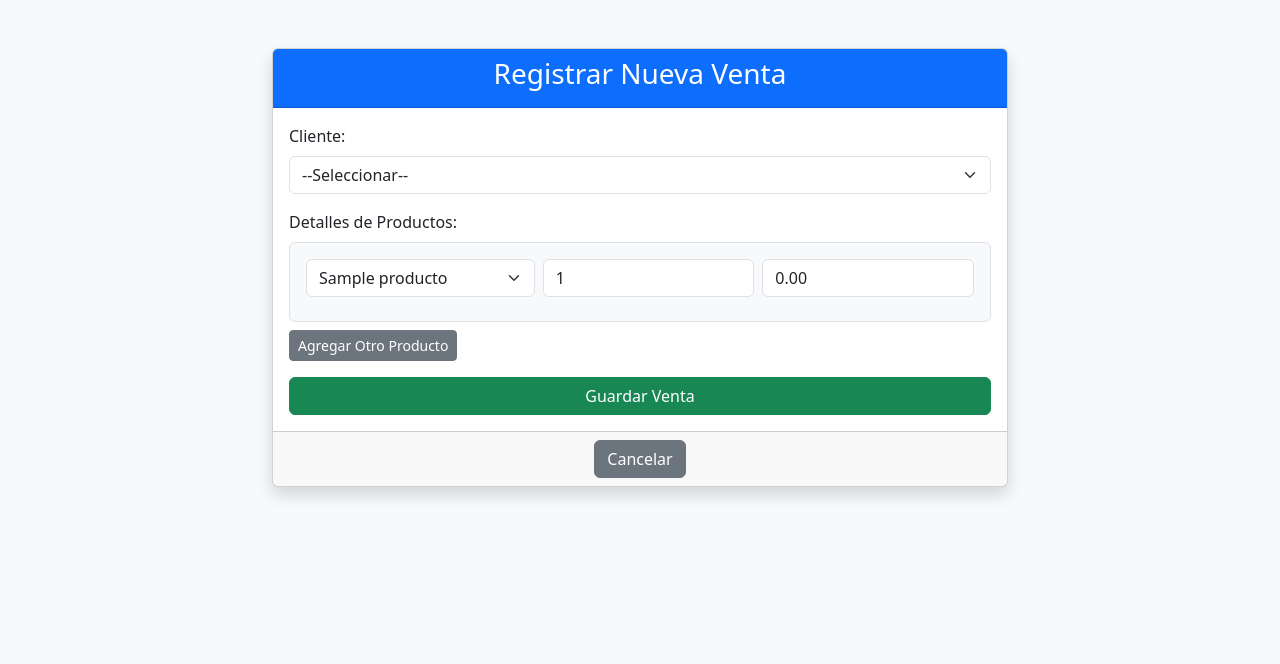
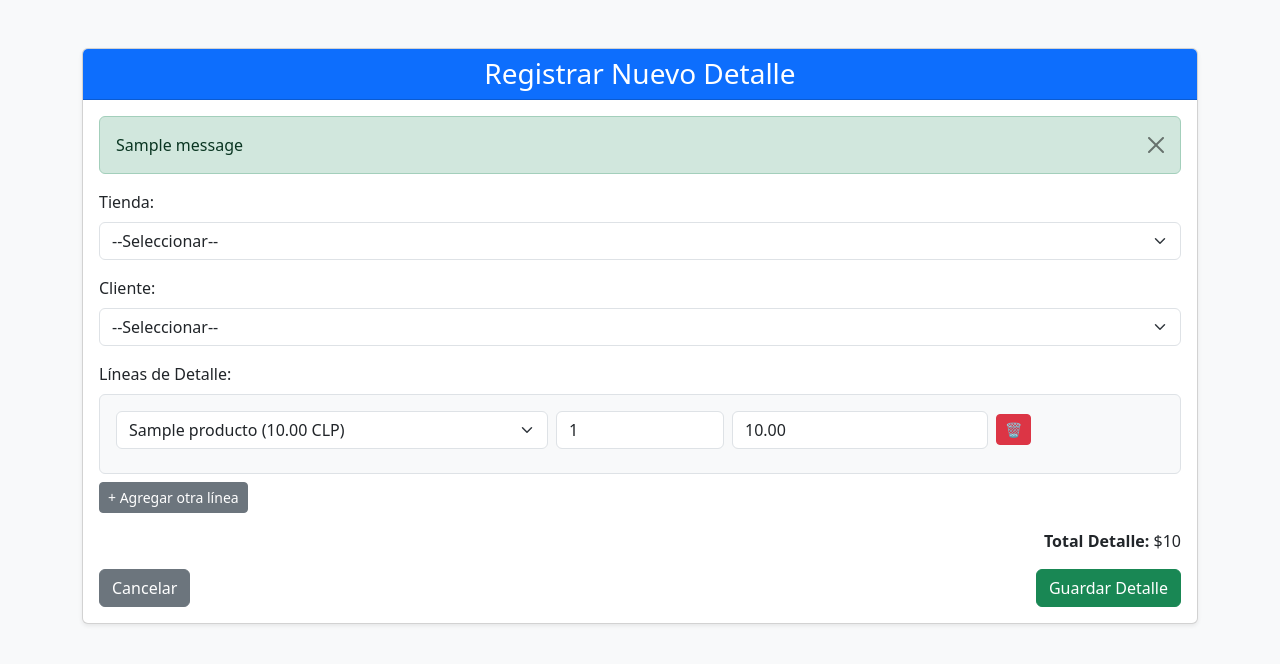
Before and after one commit to Js587fast/TAREA_SEMANA_7_INVENTARIO, a Flask app: page /detalle/nuevo in a window 1280 px wide. Shown: the top 664 px of the page. Run offline with Flask 3, Linux system fonts and the light colour scheme; the visitor is signed in with stand-in values (Sample User, id 1); tables that the repository leaves empty hold one stand-in row (values such as "Sample post"); one stand-in notice (Sample message) is shown.

Commit message:
Actualizacion del proyecto

```diff
--- a/app.py
+++ b/app.py
@@ -1,4 +1,5 @@
 from flask import Flask, redirect, url_for, session, render_template
+from datetime import timedelta
 from extensions import db
 from models import Proveedor, Producto, Cliente, Tienda, Inventario, Venta, DetalleVenta, Usuario
 
@@ -17,6 +18,14 @@
 app.secret_key = "supersecretkey123"
 app.config['SQLALCHEMY_DATABASE_URI'] = 'mysql+pymysql://root:@localhost/inventario_pymes'
 app.config['SQLALCHEMY_TRACK_MODIFICATIONS'] = False
+
+# Tiempo máximo de inactividad antes de cerrar sesión
+app.permanent_session_lifetime = timedelta(minutes=5)
+
+@app.before_request
+def make_session_permanent():
+    # Cada request renueva el tiempo de sesión
+    session.permanent = True
 
 # Inicializar DB
 db.init_app(app)
@@ -68,5 +77,5 @@
 
 if __name__ == "__main__":
     with app.app_context():
-        db.create_all()  # Cumple la funcion de crear tablas si no existen
+        db.create_all()  # Crea tablas si no existen
     app.run(debug=True)
--- a/routes/detalle.py
+++ b/routes/detalle.py
@@ -1,11 +1,17 @@
+# inventario_pymes/routes/detalle.py
 from flask import Blueprint, render_template, request, redirect, url_for, session, flash
-from models import db, DetalleVenta, Venta, Producto
+from models import db, DetalleVenta, Venta, Producto, Cliente, Tienda
+from functools import wraps
 
+# -------------------------------
+# BLUEPRINT DETALLE
+# -------------------------------
 detalle_bp = Blueprint('detalle', __name__, url_prefix='/detalle')
 
-# ---- Decorador login ----
+# -------------------------------
+# DECORADOR LOGIN
+# -------------------------------
 def login_required(f):
-    from functools import wraps
     @wraps(f)
     def decorated_function(*args, **kwargs):
         if "user_id" not in session:
@@ -14,42 +20,82 @@
     return decorated_function
 
 # -------------------------------
-# NUEVO DETALLE
+# NUEVO DETALLE (crea venta y detalle juntos)
 # -------------------------------
 @detalle_bp.route("/nuevo", methods=["GET", "POST"])
 @login_required
 def nuevo_detalle():
-    ventas = Venta.query.all()
+    clientes = Cliente.query.all()
     productos = Producto.query.all()
+    tiendas = Tienda.query.all()  # 👈 importante: traer tiendas
 
     if request.method == "POST":
-        id_venta = int(request.form["id_venta"])
-        id_producto = int(request.form["id_producto"])
-        cantidad = int(request.form["cantidad"])
+        try:
+            id_cliente = int(request.form["id_cliente"])
+            id_tienda = int(request.form["id_tienda"])  # 👈 ahora pedimos la tienda
 
-        # Calcular subtotal en el servidor (seguro)
-        producto = Producto.query.get(id_producto)
-        if not producto:
-            flash("Producto no encontrado", "danger")
+            # Crear venta nueva para el cliente y la tienda
+            venta = Venta(id_cliente=id_cliente, id_tienda=id_tienda, total=0)
+            db.session.add(venta)
+            db.session.flush()  # obtener id_venta antes de commit
+
+            # Procesar detalles dinámicos enviados por el formulario
+            detalles = {}
+            for key, value in request.form.items():
+                if key.startswith("detalles"):
+                    # ejemplo key = detalles[0][id_producto]
+                    parts = key.strip("]").split("[")
+                    idx = parts[1]
+                    campo = parts[2]
+                    detalles.setdefault(idx, {})[campo] = value
+
+            total_venta = 0
+            for d in detalles.values():
+                id_producto = int(d["id_producto"])
+                cantidad = int(d["cantidad"])
+                precio_unitario = float(d["precio_unitario"])
+
+                producto = Producto.query.get_or_404(id_producto)
+
+                # Validar stock
+                if producto.stock < cantidad:
+                    flash(f"Stock insuficiente para {producto.nombre}", "danger")
+                    db.session.rollback()
+                    return redirect(url_for("detalle.nuevo_detalle"))
+
+                subtotal = precio_unitario * cantidad
+                total_venta += subtotal
+
+                # Crear detalle
+                detalle = DetalleVenta(
+                    id_venta=venta.id_venta,
+                    id_producto=id_producto,
+                    cantidad=cantidad,
+                    subtotal=subtotal
+                )
+                db.session.add(detalle)
+
+                # Actualizar stock
+                producto.stock -= cantidad
+
+            # Guardar total de la venta
+            venta.total = total_venta
+
+            db.session.commit()
+            flash("Venta y detalles registrados correctamente ✅", "success")
+            return redirect(url_for("dashboard"))
+
+        except Exception as e:
+            db.session.rollback()
+            flash(f"Error al guardar detalle: {str(e)}", "danger")
             return redirect(url_for("detalle.nuevo_detalle"))
-        subtotal = producto.precio * cantidad
 
-        # Crear detalle
-        d = DetalleVenta(id_venta=id_venta, id_producto=id_producto, cantidad=cantidad, subtotal=subtotal)
-        db.session.add(d)
-
-        # Actualizar stock
-        producto.stock -= cantidad
-
-        # Recalcular total de la venta
-        venta = Venta.query.get(id_venta)
-        venta.total = sum(det.subtotal for det in venta.detalles)
-
-        db.session.commit()
-        flash("Detalle agregado y total actualizado", "success")
-        return redirect(url_for("dashboard"))
-
-    return render_template("nuevo_detalle.html", ventas=ventas, productos=productos)
+    return render_template(
+        "nuevo_detalle.html",
+        clientes=clientes,
+        productos=productos,
+        tiendas=tiendas
+    )
 
 # -------------------------------
 # EDITAR DETALLE
@@ -57,57 +103,73 @@
 @detalle_bp.route("/editar/<int:id_detalle>", methods=["GET", "POST"])
 @login_required
 def editar_detalle(id_detalle):
-    d = DetalleVenta.query.get_or_404(id_detalle)
+    detalle = DetalleVenta.query.get_or_404(id_detalle)
     ventas = Venta.query.all()
     productos = Producto.query.all()
 
     if request.method == "POST":
-        id_venta = int(request.form["id_venta"])
-        id_producto = int(request.form["id_producto"])
-        cantidad = int(request.form["cantidad"])
+        try:
+            id_venta = int(request.form["id_venta"])
+            id_producto = int(request.form["id_producto"])
+            cantidad_nueva = int(request.form["cantidad"])
 
-        producto = Producto.query.get(id_producto)
-        if not producto:
-            flash("Producto no encontrado", "danger")
+            producto = Producto.query.get_or_404(id_producto)
+
+            # Validar stock considerando diferencia
+            diferencia = cantidad_nueva - detalle.cantidad
+            if diferencia > 0 and producto.stock < diferencia:
+                flash(f"No hay stock suficiente para aumentar a {cantidad_nueva} unidades.", "danger")
+                return redirect(url_for("detalle.editar_detalle", id_detalle=id_detalle))
+
+            # Ajustar stock
+            producto.stock -= diferencia
+
+            # Actualizar detalle
+            detalle.id_venta = id_venta
+            detalle.id_producto = id_producto
+            detalle.cantidad = cantidad_nueva
+            detalle.subtotal = float(producto.precio) * cantidad_nueva
+
+            # Recalcular total venta
+            venta = Venta.query.get_or_404(id_venta)
+            venta.total = sum(d.subtotal for d in venta.detalles)
+
+            db.session.commit()
+            flash("Detalle actualizado correctamente ✅", "success")
+            return redirect(url_for("dashboard"))
+
+        except Exception as e:
+            db.session.rollback()
+            flash(f"Error al actualizar el detalle: {str(e)}", "danger")
             return redirect(url_for("detalle.editar_detalle", id_detalle=id_detalle))
 
-        # Si se cambia la cantidad, se actualiza stock correctamente
-        diferencia = cantidad - d.cantidad
-        producto.stock -= diferencia
-
-        # Recalcular subtotal
-        d.id_venta = id_venta
-        d.id_producto = id_producto
-        d.cantidad = cantidad
-        d.subtotal = producto.precio * cantidad
-
-        # Recalcular total de la venta
-        venta = Venta.query.get(id_venta)
-        venta.total = sum(det.subtotal for det in venta.detalles)
-
-        db.session.commit()
-        flash("Detalle actualizado y total recalculado", "success")
-        return redirect(url_for("dashboard"))
-
-    return render_template("editar_detalle.html", detalle=d, ventas=ventas, productos=productos)
+    return render_template(
+        "editar_detalle.html",
+        detalle=detalle,
+        ventas=ventas,
+        productos=productos
+    )
 
 # -------------------------------
 # ELIMINAR DETALLE
 # -------------------------------
-@detalle_bp.route("/eliminar/<int:id_detalle>")
+@detalle_bp.route("/eliminar/<int:id_detalle>", methods=["POST"])
 @login_required
 def eliminar_detalle(id_detalle):
-    d = DetalleVenta.query.get_or_404(id_detalle)
-    id_venta = d.id_venta
+    detalle = DetalleVenta.query.get_or_404(id_detalle)
+    venta = detalle.venta  # venta asociada
 
-    db.session.delete(d)
+    # Devolver stock
+    producto = detalle.producto
+    producto.stock += detalle.cantidad
+
+    # Borrar detalle
+    db.session.delete(detalle)
     db.session.commit()
 
-    # Recalcular total de la venta luego de eliminar
-    venta = Venta.query.get(id_venta)
-    if venta:
-        venta.total = sum(det.subtotal for det in venta.detalles)
-        db.session.commit()
+    # Recalcular total de la venta
+    venta.total = sum(d.subtotal for d in venta.detalles)
+    db.session.commit()
 
-    flash("Detalle eliminado y total actualizado", "success")
+    flash("Detalle eliminado y stock devuelto correctamente ✅", "success")
     return redirect(url_for("dashboard"))
--- a/templates/nuevo_detalle.html
+++ b/templates/nuevo_detalle.html
@@ -2,20 +2,43 @@
 <html lang="es">
 <head>
   <meta charset="UTF-8">
-    <meta name="viewport" content="width=device-width, initial-scale=1.0">
-    <title>Registrar Nueva Venta</title>
-    <link href="https://cdn.jsdelivr.net/npm/bootstrap@5.3.1/dist/css/bootstrap.min.css" rel="stylesheet">
+  <title>Registrar Nuevo Detalle</title>
+  <link href="https://cdn.jsdelivr.net/npm/bootstrap@5.3.3/dist/css/bootstrap.min.css" rel="stylesheet">
 </head>
 <body class="bg-light">
+
 <div class="container mt-5">
-        <div class="row justify-content-center">
-            <div class="col-md-8">
-                <div class="card shadow">
+  <div class="card shadow-sm">
     <div class="card-header bg-primary text-white text-center">
-                        <h3>Registrar Nueva Venta</h3>
+      <h3 class="mb-0">Registrar Nuevo Detalle</h3>
     </div>
     <div class="card-body">
-                        <form method="POST">
+      <!-- Mensajes flash -->
+      {% with messages = get_flashed_messages(with_categories=true) %}
+        {% if messages %}
+          {% for category, message in messages %}
+            <div class="alert alert-{{category}} alert-dismissible fade show" role="alert">
+              {{ message }}
+              <button type="button" class="btn-close" data-bs-dismiss="alert" aria-label="Close"></button>
+            </div>
+          {% endfor %}
+        {% endif %}
+      {% endwith %}
+
+      <form method="POST" class="needs-validation" novalidate>
+        <!-- Tienda -->
+        <div class="mb-3">
+          <label for="id_tienda" class="form-label">Tienda:</label>
+          <select id="id_tienda" name="id_tienda" class="form-select" required>
+            <option value="">--Seleccionar--</option>
+            {% for t in tiendas %}
+              <option value="{{ t.id_tienda }}">{{ t.nombre }}</option>
+            {% endfor %}
+          </select>
+          <div class="invalid-feedback">Selecciona una tienda válida.</div>
+        </div>
+
+        <!-- Cliente -->
         <div class="mb-3">
           <label for="id_cliente" class="form-label">Cliente:</label>
           <select id="id_cliente" name="id_cliente" class="form-select" required>
@@ -24,52 +47,161 @@
               <option value="{{ c.id_cliente }}">{{ c.nombre }}</option>
             {% endfor %}
           </select>
+          <div class="invalid-feedback">Selecciona un cliente válido.</div>
         </div>
 
+        <!-- Detalles -->
         <div class="mb-3">
-                                <label class="form-label">Detalles de Productos:</label>
+          <label class="form-label">Líneas de Detalle:</label>
           <div id="detalles" class="border p-3 rounded bg-light">
-                                    <div class="d-flex gap-2 mb-2">
-                                        <select name="detalles[0][id_producto]" class="form-select" required>
+            <div class="row g-2 mb-2 detalle-item">
+              <div class="col-md-5">
+                <select name="detalles[0][id_producto]" class="form-select producto-select" required>
                   {% for pr in productos %}
-                                                <option value="{{ pr.id_producto }}">{{ pr.nombre }}</option>
+                    <option value="{{ pr.id_producto }}" data-precio="{{ pr.precio }}">
+                      {{ pr.nombre }} ({{ pr.precio }} CLP)
+                    </option>
                   {% endfor %}
                 </select>
-                                        <input type="number" name="detalles[0][cantidad]" class="form-control" value="1" min="1" required>
-                                        <input type="number" step="0.01" name="detalles[0][precio_unitario]" class="form-control" value="0.00" required>
+              </div>
+              <div class="col-md-2">
+                <input type="number" name="detalles[0][cantidad]" class="form-control cantidad-input" value="1" min="1" required>
+              </div>
+              <div class="col-md-3">
+                <input type="number" step="0.01" name="detalles[0][precio_unitario]" class="form-control precio-input" required>
+              </div>
+              <div class="col-md-2 d-flex align-items-center">
+                <button type="button" class="btn btn-danger btn-sm btnEliminar">🗑️</button>
               </div>
             </div>
-                                <button type="button" onclick="agregarDetalle()" class="btn btn-secondary btn-sm mt-2">Agregar Otro Producto</button>
+          </div>
+          <button type="button" id="btnAgregar" class="btn btn-secondary btn-sm mt-2">
+            + Agregar otra línea
+          </button>
         </div>
 
-                            <button type="submit" class="btn btn-success w-100">Guardar Venta</button>
+        <!-- Total -->
+        <div class="mb-3 text-end">
+          <strong>Total Detalle:</strong> <span id="totalVenta">0 CLP</span>
+        </div>
+
+        <!-- Botones -->
+        <div class="d-flex justify-content-between">
+          <a href="{{ url_for('dashboard') }}" class="btn btn-secondary">Cancelar</a>
+          <button type="submit" class="btn btn-success">Guardar Detalle</button>
+        </div>
       </form>
-                    </div>
-                    <div class="card-footer text-center">
-                        <a href="{{ url_for('dashboard') }}" class="btn btn-secondary">Cancelar</a>
-                    </div>
-                </div>
     </div>
   </div>
 </div>
 
+<script src="https://cdn.jsdelivr.net/npm/bootstrap@5.3.3/dist/js/bootstrap.bundle.min.js"></script>
+
 <script>
+(() => {
+  'use strict';
+  const forms = document.querySelectorAll('.needs-validation');
+  Array.from(forms).forEach(form => {
+    form.addEventListener('submit', event => {
+      if (!form.checkValidity()) {
+        event.preventDefault();
+        event.stopPropagation();
+      }
+      form.classList.add('was-validated');
+    }, false);
+  });
+})();
+
 let contador = 1;
-        function agregarDetalle() {
+const detallesDiv = document.getElementById('detalles');
+const totalVentaSpan = document.getElementById('totalVenta');
+const formatoCLP = new Intl.NumberFormat('es-CL', { style: 'currency', currency: 'CLP' });
+
+// 🔥 Reindexa todas las líneas de detalle
+function reindexarLineas() {
+  const lineas = detallesDiv.querySelectorAll('.detalle-item');
+  lineas.forEach((item, index) => {
+    item.querySelectorAll('select, input').forEach(input => {
+      const name = input.getAttribute('name');
+      if (name) {
+        const nuevo = name.replace(/detalles\[\d+\]/, `detalles[${index}]`);
+        input.setAttribute('name', nuevo);
+      }
+    });
+  });
+  contador = lineas.length;
+}
+
+// Recalcular total
+function recalcularTotal() {
+  let total = 0;
+  document.querySelectorAll('.detalle-item').forEach(item => {
+    const cantidad = parseFloat(item.querySelector('.cantidad-input').value) || 0;
+    const precio = parseFloat(item.querySelector('.precio-input').value) || 0;
+    total += cantidad * precio;
+  });
+  totalVentaSpan.textContent = formatoCLP.format(total);
+}
+
+// Inicializar eventos para cada línea
+function inicializarEventos(scope) {
+  const productoSelect = scope.querySelector('.producto-select');
+  const cantidadInput = scope.querySelector('.cantidad-input');
+  const precioInput = scope.querySelector('.precio-input');
+  const btnEliminar = scope.querySelector('.btnEliminar');
+
+  productoSelect.addEventListener('change', () => {
+    const precio = productoSelect.selectedOptions[0].dataset.precio || 0;
+    precioInput.value = parseFloat(precio).toFixed(2);
+    recalcularTotal();
+  });
+
+  cantidadInput.addEventListener('input', recalcularTotal);
+  precioInput.addEventListener('input', recalcularTotal);
+
+  const precio = productoSelect.selectedOptions[0].dataset.precio || 0;
+  precioInput.value = parseFloat(precio).toFixed(2);
+
+  btnEliminar.addEventListener('click', () => {
+    scope.remove();
+    reindexarLineas();
+    recalcularTotal();
+  });
+}
+
+// Botón para agregar nueva línea
+document.getElementById('btnAgregar').addEventListener('click', () => {
   const div = document.createElement('div');
-            div.classList.add('d-flex', 'gap-2', 'mb-2');
+  div.classList.add('row', 'g-2', 'mb-2', 'detalle-item');
   div.innerHTML = `
-                <select name="detalles[${contador}][id_producto]" class="form-select" required>
+    <div class="col-md-5">
+      <select name="detalles[${contador}][id_producto]" class="form-select producto-select" required>
         {% for pr in productos %}
-                        <option value="{{ pr.id_producto }}">{{ pr.nombre }}</option>
+          <option value="{{ pr.id_producto }}" data-precio="{{ pr.precio }}">
+            {{ pr.nombre }} ({{ pr.precio }} CLP)
+          </option>
         {% endfor %}
       </select>
-                <input type="number" name="detalles[${contador}][cantidad]" class="form-control" value="1" min="1" required>
-                <input type="number" step="0.01" name="detalles[${contador}][precio_unitario]" class="form-control" value="0.00" required>
+    </div>
+    <div class="col-md-2">
+      <input type="number" name="detalles[${contador}][cantidad]" class="form-control cantidad-input" value="1" min="1" required>
+    </div>
+    <div class="col-md-3">
+      <input type="number" step="0.01" name="detalles[${contador}][precio_unitario]" class="form-control precio-input" required>
+    </div>
+    <div class="col-md-2 d-flex align-items-center">
+      <button type="button" class="btn btn-danger btn-sm btnEliminar">🗑️</button>
+    </div>
   `;
-            document.getElementById('detalles').appendChild(div);
+  detallesDiv.appendChild(div);
+  inicializarEventos(div);
   contador++;
-        }
+  recalcularTotal();
+});
+
+// Inicializar eventos para la primera línea
+document.querySelectorAll('.detalle-item').forEach(inicializarEventos);
+recalcularTotal();
 </script>
 </body>
 </html>
```
Also changed, not shown: routes/auth.py (+11 -8 lines), templates/base.html (+27 -0 lines), ui_test.py (added, +30 -0 lines), templates/login.html (line endings or trailing spaces), templates/nueva_venta.html (line endings or trailing spaces). Lines whose indentation alone changed are shown as unchanged.
